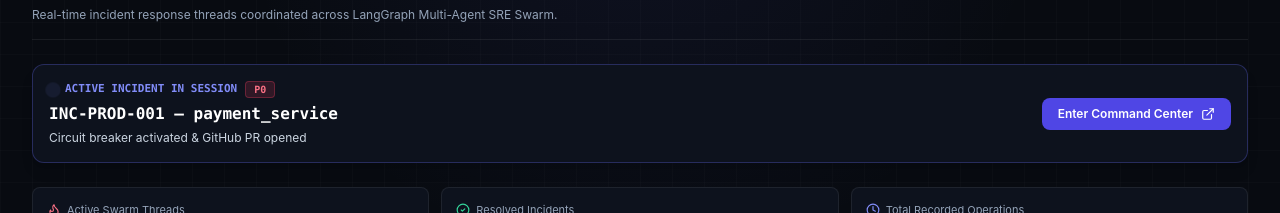
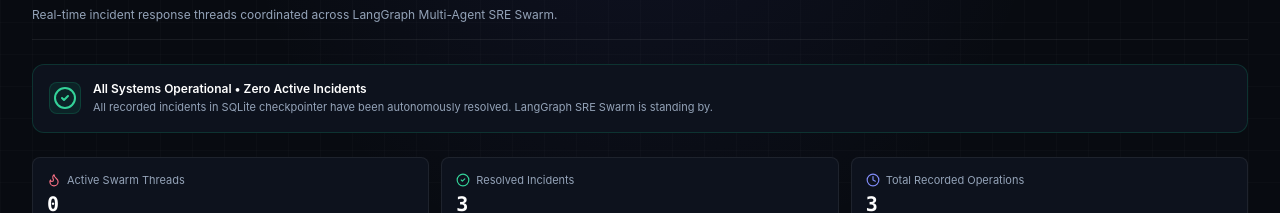
Before and after one commit to GNOLIAHOV/incident-response-agent, a Next.js app in the folder frontend/: page /incidents in a window 1280 px wide. Shown: the part 138-351 px from the top of the page. Built offline with nearby package versions, Linux system fonts and the light colour scheme; no server answers.

Commit message:
fix(portal): only show active banner when active incidents exist instead of falling back to resolved

```diff
--- a/frontend/src/app/incidents/page.tsx
+++ b/frontend/src/app/incidents/page.tsx
@@ -43,7 +43,7 @@
     (i) => i.status === "completed" || i.status === "approved"
   );
 
-  const primaryActive = activeIncidents[0] || incidents[0];
+  const primaryActive = activeIncidents[0] || null;
 
   return (
     <div className="space-y-6">
@@ -87,8 +87,8 @@
         </div>
       </div>
 
-      {/* Prominent Active War Room Banner if an incident is in-flight */}
-      {primaryActive && (
+      {/* Prominent Active War Room Banner if an incident is in-flight, else calm status */}
+      {primaryActive ? (
         <div className="rounded-xl bg-surface-900 border border-indigo-500/30 p-4 shadow-lg">
           <div className="flex flex-col sm:flex-row sm:items-center justify-between gap-4">
             <div className="space-y-1">
@@ -119,6 +119,22 @@
                 <span>Enter Command Center</span>
                 <ExternalLink className="h-3.5 w-3.5" />
               </Link>
+            </div>
+          </div>
+        </div>
+      ) : (
+        <div className="rounded-xl bg-surface-900 border border-emerald-500/20 p-4">
+          <div className="flex items-center gap-3">
+            <div className="h-8 w-8 rounded-lg bg-emerald-500/10 text-emerald-400 border border-emerald-500/20 flex items-center justify-center shrink-0">
+              <CheckCircle2 className="h-4.5 w-4.5" />
+            </div>
+            <div>
+              <h3 className="text-xs font-semibold text-white">
+                All Systems Operational • Zero Active Incidents
+              </h3>
+              <p className="text-[11px] text-slate-400 mt-0.5">
+                All recorded incidents in SQLite checkpointer have been autonomously resolved. LangGraph SRE Swarm is standing by.
+              </p>
             </div>
           </div>
         </div>
```
